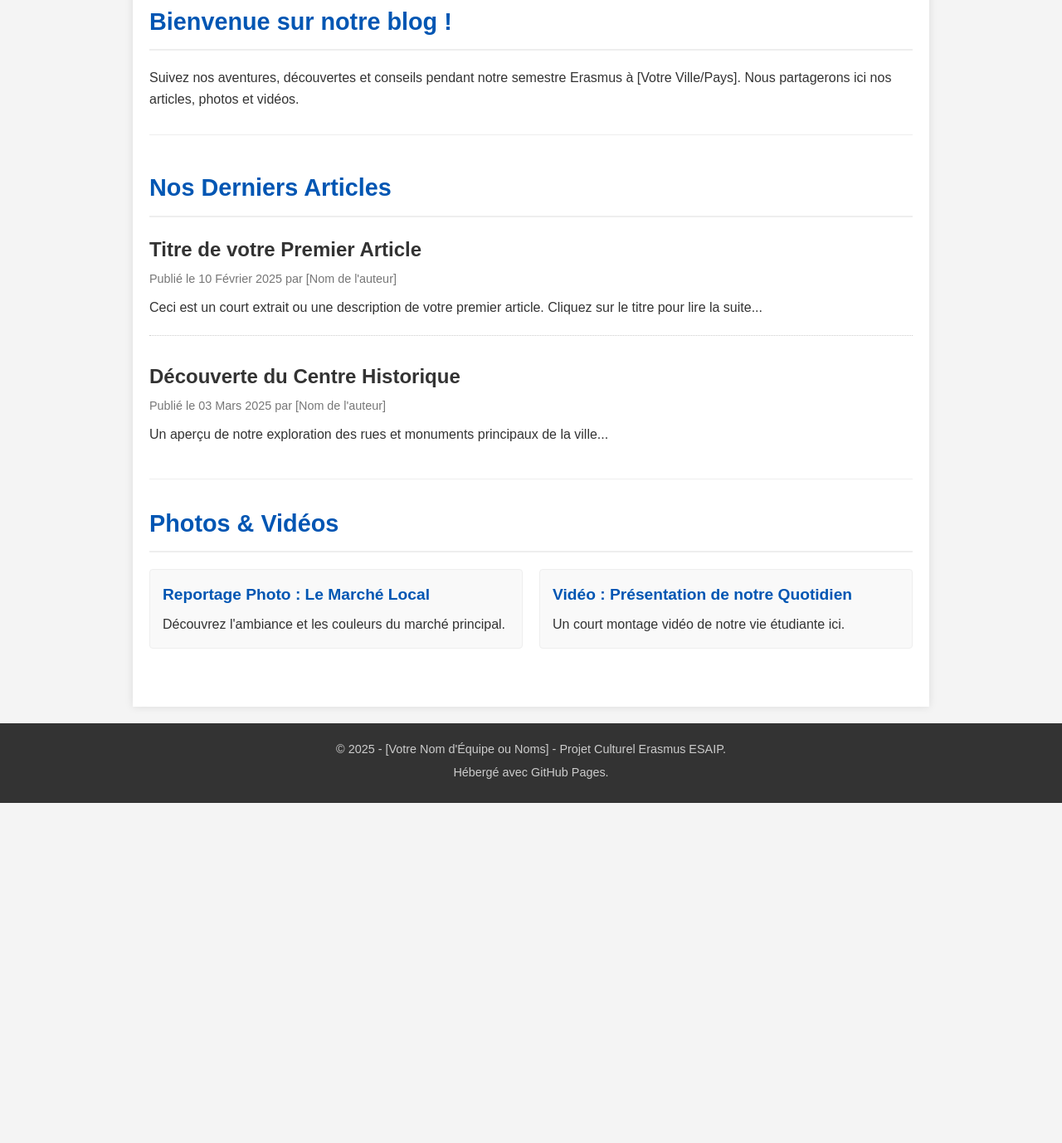
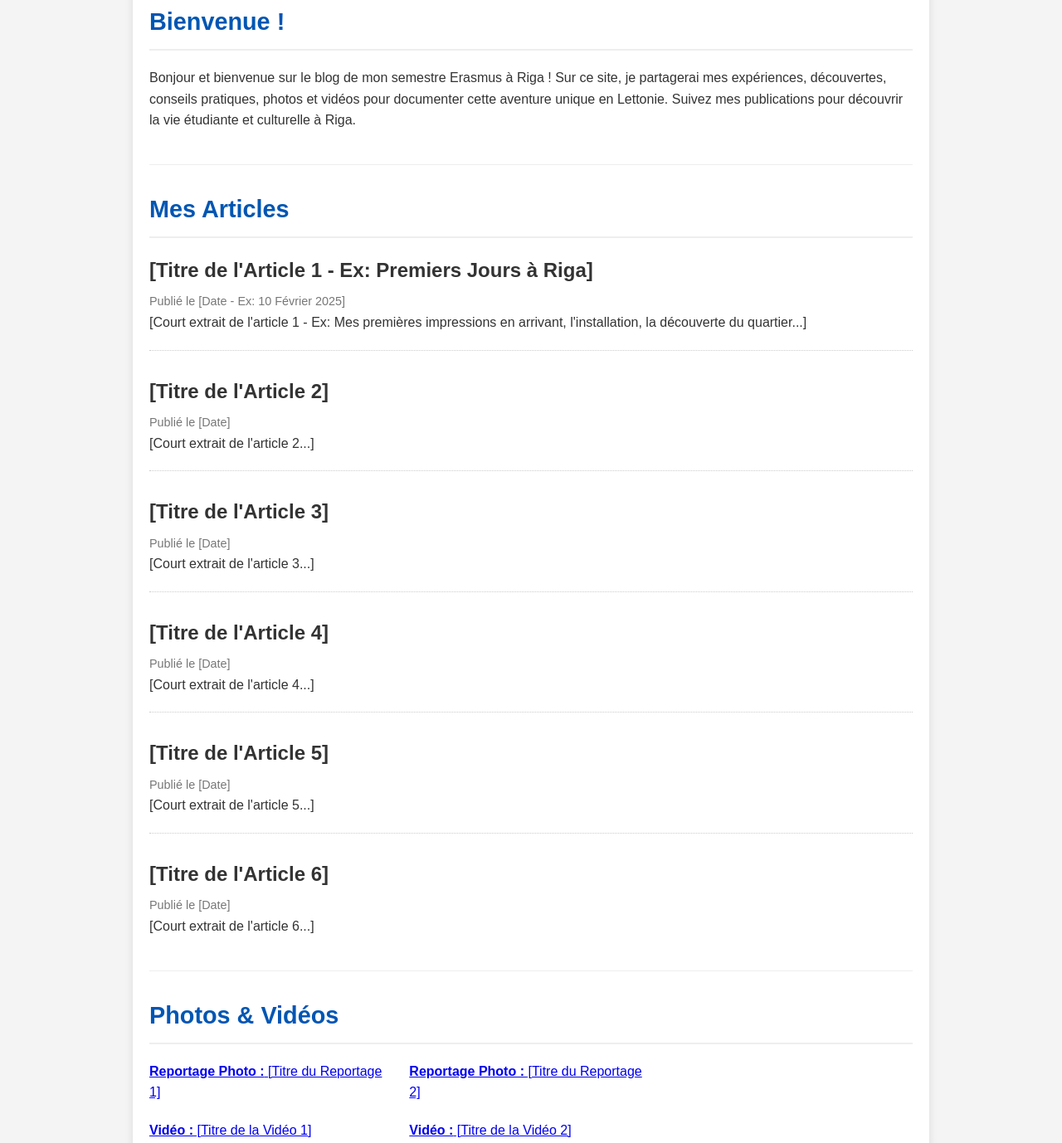
Before and after one commit to Thomred66/Blog-Riga-ESAIP, a plain HTML site: page index.html in a window 1280 px wide. Shown: the part 252-1630 px from the top of the page at 83% size. Before the commit the page ends 1220 px from the top, so only its background shows below. Drawn offline with Linux system fonts and the light colour scheme.

Commit message:
Update index.html

```diff
--- a/index.html
+++ b/index.html
@@ -3,25 +3,26 @@
 <head>
     <meta charset="UTF-8">
     <meta name="viewport" content="width=device-width, initial-scale=1.0">
-    <title>Notre Vie à [Votre Ville/Pays] - Blog Erasmus</title>
-    <!-- Lien vers votre fichier CSS -->
+    <title>Accueil - Blog Erasmus Riga 2025</title>
+    <!-- Lien vers le SEUL fichier CSS -->
     <link rel="stylesheet" href="style.css">
 </head>
 <body>
 
     <header class="banner">
         <div class="container">
-            <h1>Notre Vie à [Votre Ville/Pays]</h1>
-            <p>Le blog de notre expérience Erasmus 2025</p>
+            <h1>Mon Aventure à Riga</h1>
+            <p>Le blog de mon expérience Erasmus 2025 en Lettonie</p>
         </div>
     </header>
 
     <nav class="main-nav">
         <div class="container">
             <ul>
-                <li><a href="index.html">Accueil</a></li>
-                <!-- Ajoutez d'autres liens si nécessaire, ex: A Propos -->
-                <!-- <li><a href="about.html">À Propos</a></li> -->
+                <!-- La classe 'active' est sur le lien de la page courante -->
+                <li><a href="index.html" class="active">Accueil</a></li>
+                <!-- Ajoutez ici un lien si vous créez une page 'A Propos' -->
+                <!-- <li><a href="a-propos.html">À Propos</a></li> -->
             </ul>
         </div>
     </nav>
@@ -29,29 +30,56 @@
     <main class="container content">
 
         <section id="welcome">
-            <h2>Bienvenue sur notre blog !</h2>
-            <p>Suivez nos aventures, découvertes et conseils pendant notre semestre Erasmus à [Votre Ville/Pays]. Nous partagerons ici nos articles, photos et vidéos.</p>
-            <hr>
+            <h2>Bienvenue !</h2>
+            <p>Bonjour et bienvenue sur le blog de mon semestre Erasmus à Riga ! Sur ce site, je partagerai mes expériences, découvertes, conseils pratiques, photos et vidéos pour documenter cette aventure unique en Lettonie. Suivez mes publications pour découvrir la vie étudiante et culturelle à Riga.</p>
         </section>
 
+        <hr>
+
         <section id="articles">
-            <h2>Nos Derniers Articles</h2>
+            <h2>Mes Articles</h2>
 
-            <!-- Exemple d'article - Copiez/Collez ce bloc pour chaque article -->
+            <!-- Aperçu Article 1 -->
             <article class="post-preview">
-                <h3><a href="article-exemple-1.html">Titre de votre Premier Article</a></h3>
-                <p class="meta">Publié le 10 Février 2025 par [Nom de l'auteur]</p>
-                <p>Ceci est un court extrait ou une description de votre premier article. Cliquez sur le titre pour lire la suite...</p>
-            </article>
-            <!-- Fin de l'exemple d'article -->
-
-            <article class="post-preview">
-                <h3><a href="article-exemple-2.html">Découverte du Centre Historique</a></h3>
-                <p class="meta">Publié le 03 Mars 2025 par [Nom de l'auteur]</p>
-                <p>Un aperçu de notre exploration des rues et monuments principaux de la ville...</p>
+                <h3><a href="article-1.html">[Titre de l'Article 1 - Ex: Premiers Jours à Riga]</a></h3>
+                <span class="meta">Publié le [Date - Ex: 10 Février 2025]</span>
+                <p>[Court extrait de l'article 1 - Ex: Mes premières impressions en arrivant, l'installation, la découverte du quartier...]</p>
             </article>
 
-             <!-- Ajoutez d'autres aperçus d'articles ici au fur et à mesure -->
+            <!-- Aperçu Article 2 -->
+            <article class="post-preview">
+                <h3><a href="article-2.html">[Titre de l'Article 2]</a></h3>
+                <span class="meta">Publié le [Date]</span>
+                <p>[Court extrait de l'article 2...]</p>
+            </article>
+
+             <!-- Aperçu Article 3 -->
+            <article class="post-preview">
+                <h3><a href="article-3.html">[Titre de l'Article 3]</a></h3>
+                <span class="meta">Publié le [Date]</span>
+                <p>[Court extrait de l'article 3...]</p>
+            </article>
+
+             <!-- Aperçu Article 4 -->
+            <article class="post-preview">
+                <h3><a href="article-4.html">[Titre de l'Article 4]</a></h3>
+                <span class="meta">Publié le [Date]</span>
+                <p>[Court extrait de l'article 4...]</p>
+            </article>
+
+             <!-- Aperçu Article 5 -->
+            <article class="post-preview">
+                <h3><a href="article-5.html">[Titre de l'Article 5]</a></h3>
+                <span class="meta">Publié le [Date]</span>
+                <p>[Court extrait de l'article 5...]</p>
+            </article>
+
+             <!-- Aperçu Article 6 -->
+            <article class="post-preview">
+                <h3><a href="article-6.html">[Titre de l'Article 6]</a></h3>
+                <span class="meta">Publié le [Date]</span>
+                <p>[Court extrait de l'article 6...]</p>
+            </article>
 
         </section>
 
@@ -60,15 +88,11 @@
         <section id="media">
              <h2>Photos & Vidéos</h2>
              <div class="media-links">
-                 <div class="media-item">
-                     <h3><a href="reportage-photo-1.html">Reportage Photo : Le Marché Local</a></h3>
-                     <p>Découvrez l'ambiance et les couleurs du marché principal.</p>
-                 </div>
-                 <div class="media-item">
-                    <h3><a href="video-presentation.html">Vidéo : Présentation de notre Quotidien</a></h3>
-                    <p>Un court montage vidéo de notre vie étudiante ici.</p>
-                </div>
-                 <!-- Ajoutez d'autres liens vers les reportages photos et vidéos -->
+                 <p><a href="reportage-photo-1.html"><strong>Reportage Photo :</strong> [Titre du Reportage 1]</a></p>
+                 <p><a href="reportage-photo-2.html"><strong>Reportage Photo :</strong> [Titre du Reportage 2]</a></p>
+                 <br> <!-- Simple saut de ligne pour séparer -->
+                 <p><a href="video-1.html"><strong>Vidéo :</strong> [Titre de la Vidéo 1]</a></p>
+                 <p><a href="video-2.html"><strong>Vidéo :</strong> [Titre de la Vidéo 2]</a></p>
              </div>
         </section>
 
@@ -76,8 +100,8 @@
 
     <footer class="site-footer">
         <div class="container">
-            <p>© 2025 - [Votre Nom d'Équipe ou Noms] - Projet Culturel Erasmus ESAIP.</p>
-            <p>Hébergé avec GitHub Pages.</p>
+            <p>© 2025 - [Votre Nom] - Projet Culturel Erasmus ESAIP.</p>
+            <p>Hébergé avec <a href="https://pages.github.com/" target="_blank" rel="noopener noreferrer">GitHub Pages</a>.</p>
         </div>
     </footer>
 
```
